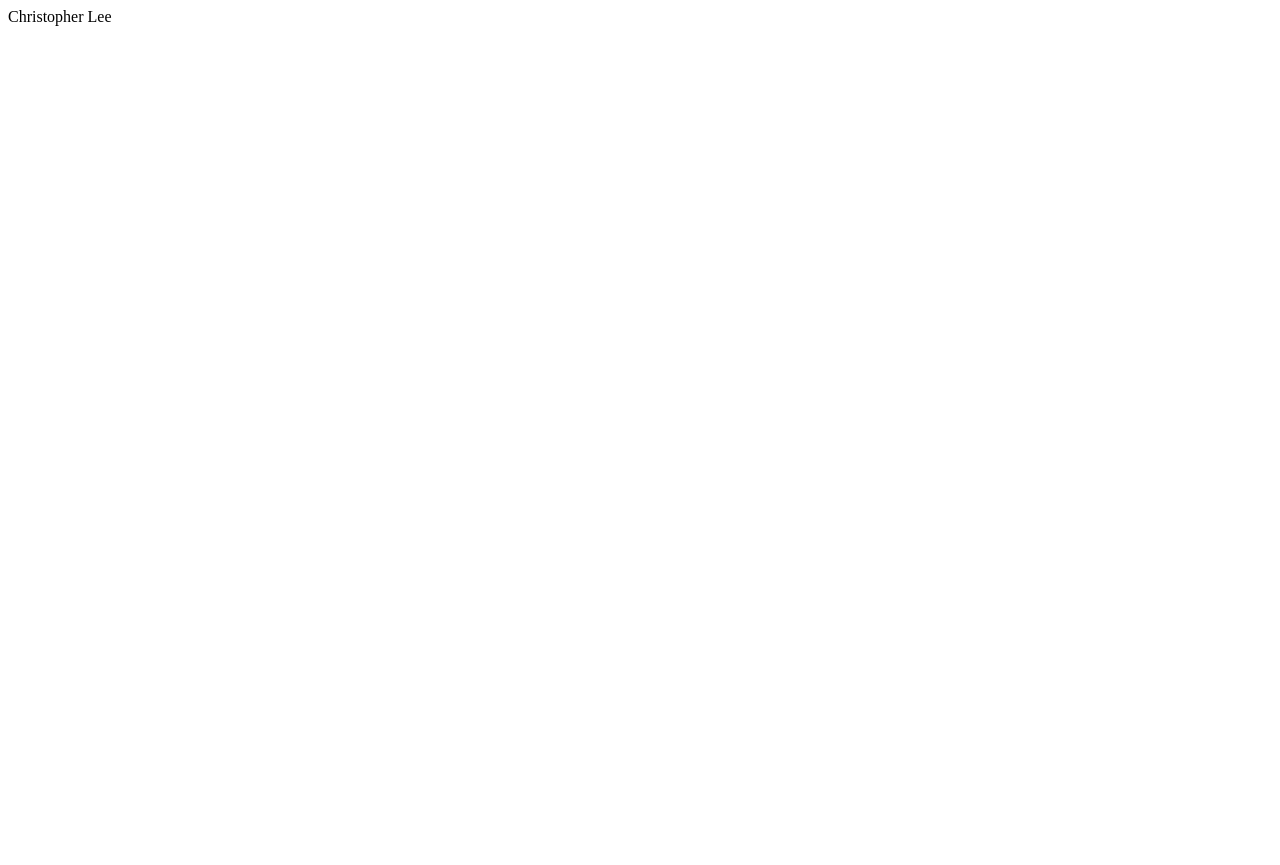
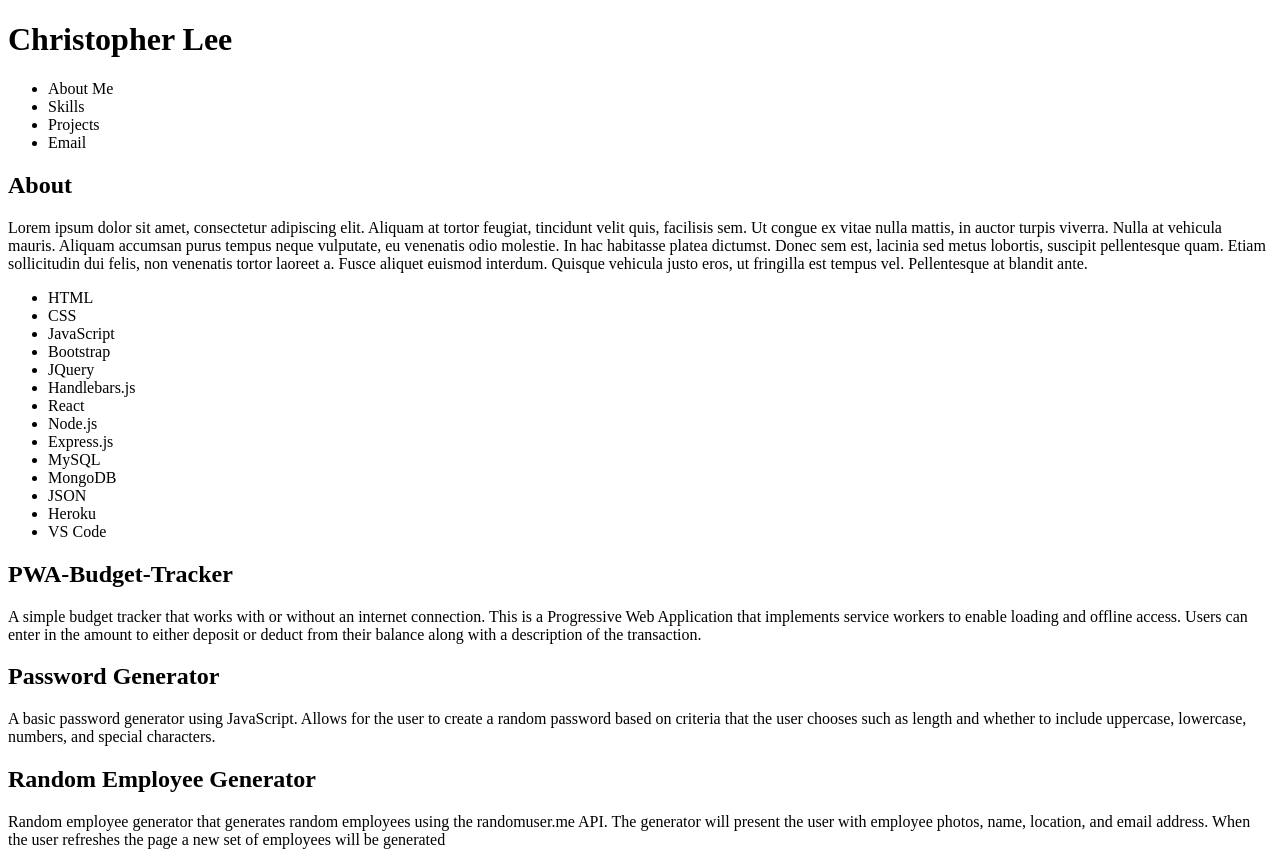
Before and after one commit to chrislee-webdev/new-portfolio, a plain HTML site: page index.html in a window 1280 px wide. Before the commit the page ends 800 px from the top, so only its background shows below. Drawn offline with Linux system fonts and the light colour scheme.

Commit message:
added about me, skills, and project sections. Still a work in progress

```diff
--- a/index.html
+++ b/index.html
@@ -8,11 +8,96 @@
 </head>
 <body>
     <header>
-        Christopher Lee
+        <h1>Christopher Lee</h1>
+        <nav>
+            <ul>
+                <li>About Me</li>
+                <li>Skills</li>
+                <li>Projects</li>
+                <li>Email</li>
+            </ul>
+        </nav>
     </header>
 
     <main>
+        <!--About Me Section-->
+        <div class="main">
+        <h2>About</h2>
+        <p>Lorem ipsum dolor sit amet, consectetur adipiscing elit. Aliquam at tortor feugiat, tincidunt velit quis, facilisis sem. Ut congue ex vitae nulla mattis, in auctor turpis viverra. Nulla at vehicula mauris. Aliquam accumsan purus tempus neque vulputate, eu venenatis odio molestie. In hac habitasse platea dictumst. Donec sem est, lacinia sed metus lobortis, suscipit pellentesque quam. Etiam sollicitudin dui felis, non venenatis tortor laoreet a. Fusce aliquet euismod interdum. Quisque vehicula justo eros, ut fringilla est tempus vel. Pellentesque at blandit ante.</p>
+        </div>
 
+        <!--Skills Section-->
+        <div class="skills">
+            <ul>
+                <li>
+                    HTML
+                </li>
+                <li>
+                    CSS
+                </li>
+                <li>
+                    JavaScript
+                </li>
+                <li>
+                    Bootstrap
+                </li>
+                <li>
+                    JQuery
+                </li>
+                <li>
+                    Handlebars.js
+                </li>
+                <li>
+                    React
+                </li>
+                <li>
+                    Node.js
+                </li>
+                <li>
+                    Express.js
+                </li>
+                <li>
+                    MySQL
+                </li>
+                <li>
+                    MongoDB
+                </li>
+                <li>
+                    JSON
+                </li>
+                <li>
+                    Heroku
+                </li>
+                <li>
+                    VS Code
+                </li>
+            </ul>
+        </div>
+
+        <!--Projects Section-->
+        <div class="projects">
+
+            <!--Screenshot of project goes here-->
+            <div class="project-card" id="budget">
+                <h2>PWA-Budget-Tracker</h2>
+                <p>A simple budget tracker that works with or without an internet connection. This is a Progressive Web Application that implements service workers to enable loading and offline access. Users can enter in the amount to either deposit or deduct from their balance along with a description of the transaction.</p>
+            </div>
+
+            <!--Screenshot of project goes here-->
+            <div class="project-card" id="password">
+                <h2>Password Generator</h2>
+                <p>A basic password generator using JavaScript. Allows for the user to create a random password based on criteria that the user chooses such as length and whether to include uppercase, lowercase, numbers, and special characters.
+                </p>
+            </div>
+
+            <!--Screenshot of project goes here-->
+            <div class="project-card" id="employee">
+                <h2>Random Employee Generator</h2>
+                <p>Random employee generator that generates random employees using the randomuser.me API. The generator will present the user with employee photos, name, location, and email address. When the user refreshes the page a new set of employees will be generated</p>
+            </div>
+
+            <!--Add at least two more projects that highlight skills-->
+        </div>
     </main>
 </body>
 </html>
```
